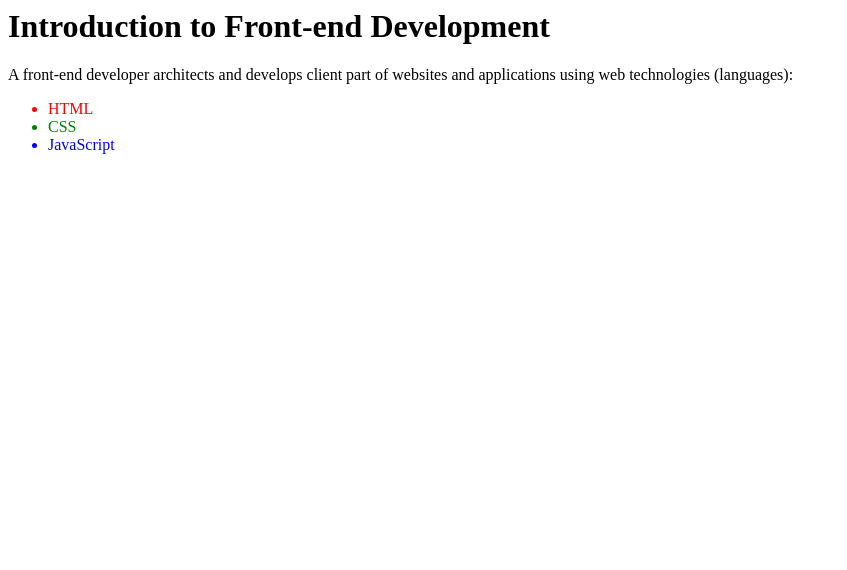
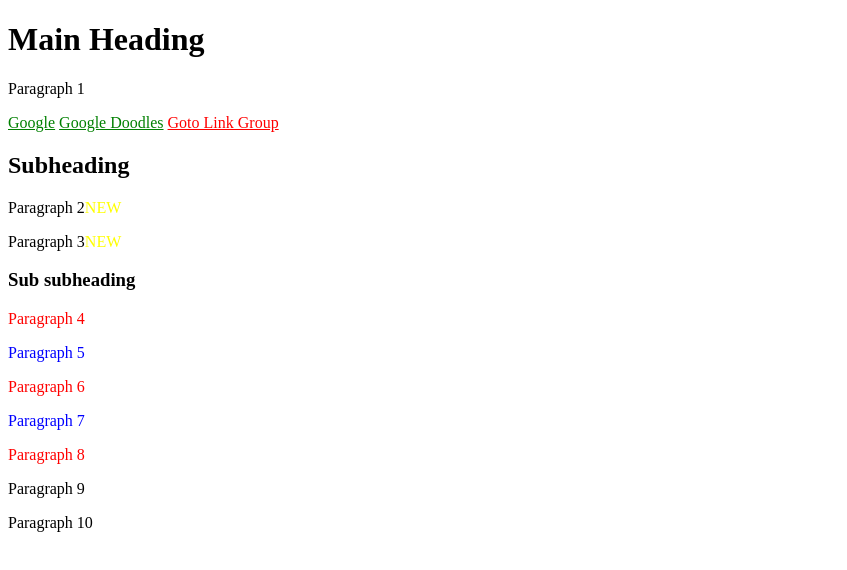
Before and after one commit to LazarLazarLazar/front-end-development, a plain HTML site: page index.html in a window 1280 px wide. Shown: the whole page, without its empty margins (0-847 px from the left). Drawn offline with Linux system fonts and the light colour scheme.

Commit message:
Initial Commit

```diff
--- a/index.html
+++ b/index.html
@@ -1,13 +1,61 @@
-<h1>Introduction to Front-end Development</h1>
+<!DOCTYPE html>
+<html lang="en">
 
-<p>A front-end developer architects and develops client part of websites and applications using web technologies (languages):</p>
+<head>
+    <meta charset="UTF-8">
+    <title>Advanced CSS - Assignment 1</title>
+    <style>
+        a[href^="https://www.google.com"] {
+            color: green;
+        }
 
-<ul>
 
-<li style="color: red;">HTML</li>
+        a[target="_blank"] {
+            color: red;
+        }
 
-<li style="color: green;">CSS</li>
+        #second-div p:nth-child(even) {
+            color: red;
+        }
 
-<li style="color: blue;">JavaScript</li>
+        #second-div p:nth-child(odd) {
+            color: blue;
+        }
 
-</ul>
+        body>p:last-child:hover {
+            cursor: pointer;
+            color: blue;
+            font-style: italic;
+        }
+
+        #first-div>p::after {
+            content: "NEW";
+            color: yellow;
+        }
+    </style>
+</head>
+
+<body>
+    <h1>Main Heading</h1>
+    <p>Paragraph 1</p>
+    <a href="https://www.google.com/">Google</a>
+    <a href="https://www.google.com/doodles">Google Doodles</a>
+    <a href="https://www.link-group.eu/" target="_blank">Goto Link Group</a>
+    <div id="first-div">
+        <h2>Subheading</h2>
+        <p>Paragraph 2</p>
+        <p>Paragraph 3</p>
+        <div id="second-div">
+            <h3>Sub subheading</h3>
+            <p>Paragraph 4</p>
+            <p>Paragraph 5</p>
+            <p>Paragraph 6</p>
+            <p>Paragraph 7</p>
+            <p>Paragraph 8</p>
+        </div>
+    </div>
+    <p>Paragraph 9</p>
+    <p>Paragraph 10</p>
+</body>
+
+</html>
```
